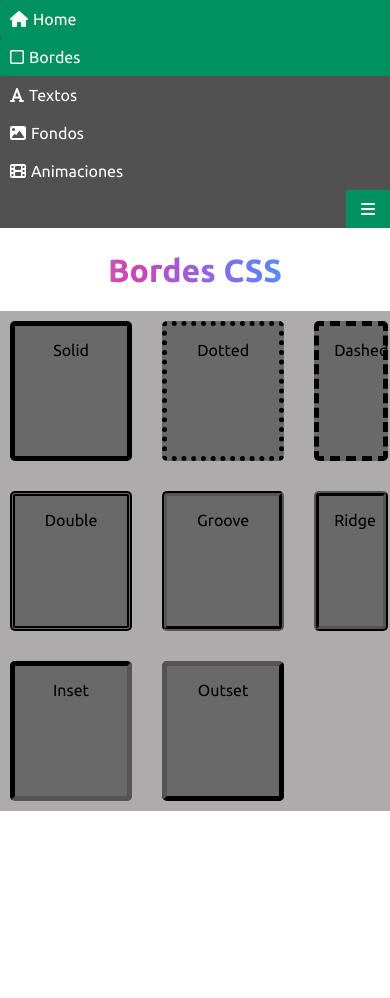
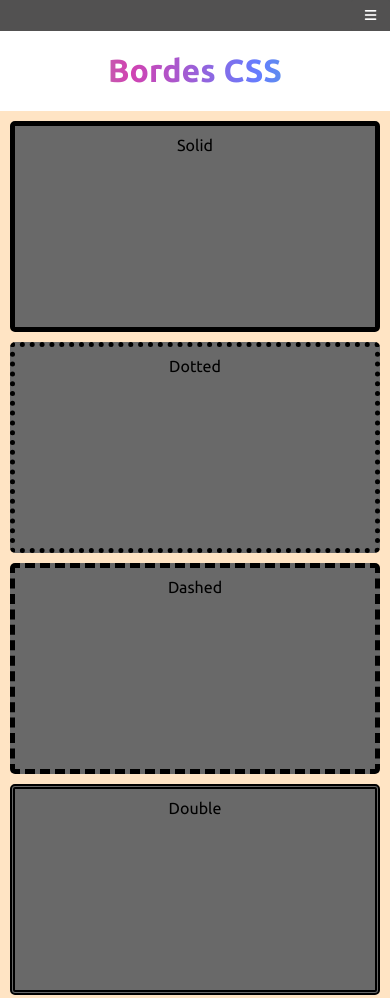
Before and after one commit to Uzudra/Static-web-CSS-2, a plain HTML site: page bordes.html in a window 390 px wide. Shown: the top 998 px of the page. Before the commit the page ends 844 px from the top, so only its background shows below. Drawn offline with Linux system fonts and the light colour scheme.

Commit message:
Custom js

```diff
--- a/bordes.html
+++ b/bordes.html
@@ -1,5 +1,6 @@
 <!DOCTYPE html>
 <html lang="en">
+
 <head>
     <meta charset="UTF-8">
     <meta name="viewport" content="width=device-width, initial-scale=1.0">
@@ -10,15 +11,16 @@
 </head>
 
 <body>
-    <div class="navbar">
-        <a  href="index.html"><i class="fa-solid fa-house"></i>Home</a>
-        <a class="enlacesMenu active" href="bordes.html"><i class="fa-regular fa-square"></i>Bordes</a>
-        <a  href="textos.html"><i class="fa-solid fa-font"></i>Textos</a>
-        <a  href="fondos.html"><i class="fa-solid fa-image"></i>Fondos</a>
-        <a  href="animaciones.html"><i class="fa-solid fa-film"></i>Animaciones</a>
-
-        <div onclick="toggleMenu()" class="responsive">
-            <i class="fa-solid fa-bars"></i>
+    <div class="container-navbar">
+        <div class="navbar">
+            <a href="index.html"><i class="fa-solid fa-house"></i>Home</a>
+            <a class="active" href="bordes.html"><i class="fa-regular fa-square"></i>Bordes</a>
+            <a href="textos.html"><i class="fa-solid fa-font"></i>Textos</a>
+            <a href="fondos.html"><i class="fa-solid fa-image"></i>Fondos</a>
+            <a href="animaciones.html"><i class="fa-solid fa-film"></i>Animaciones</a>
+            <button onclick="toggleMenu()" class="responsive">
+                <i class="fa-solid fa-bars"></i>
+            </button>
         </div>
     </div>
 
@@ -35,9 +37,10 @@
         <div class="cajita Ridge">Ridge</div>
         <div class="cajita Inset">Inset</div>
         <div class="cajita Outset">Outset</div>
+        <div class="cajita variado">Variado</div>
     </div>
 
-<script src="index.js"></script>
+    <script src="index.js"></script>
 </body>
 
 </html>
--- a/css/bordes.css
+++ b/css/bordes.css
@@ -1,44 +1,80 @@
-.container{
+.container {
     display: grid;
-    grid-template-columns: 33% 33% 20%;
-    background-color: rgb(173, 171, 171);
-    gap: 30px;
-    padding: 10px;
-    justify-content: space-around;
+    grid-template-columns: auto auto auto;
+    gap: 10px;
+    justify-content: center;
+    background-color: bisque;
 }
 
-.container > div{
+.container>div {
+    box-sizing: border-box;
+    height: 25vh;
+    width: 25vw;
     background-color: dimgray;
-    padding: 15px;
+    padding: 10px;
     text-align: center;
 }
-.cajita{
-    max-width: 200px;
-    height: 100px;
+
+.cajita {
+    width: 150px;
+    height: 150px;
     border-radius: 5px;
 }
 
-.Solid{
+.Solid {
     border: 5px Solid black;
 }
-.Dotted{
+
+.Dotted {
     border: 5px Dotted black;
 }
-.Dashed{
+
+.Dashed {
     border: 5px Dashed black;
 }
-.Double{
+
+.Double {
     border: 5px Double black;
 }
-.Groove{
+
+.Groove {
     border: 5px Groove black;
 }
-.Ridge{
+
+.Ridge {
     border: 5px Ridge black;
 }
-.Inset{
+
+.Inset {
     border: 5px Inset black;
 }
-.Outset{
+
+.Outset {
     border: 5px Outset black;
 }
+
+.variado {
+    border-style: dashed dotted solid double;
+    border-width: 5px;
+    border-color: rgb(0, 0, 0);
+}
+
+@media (max-width: 500px) {
+
+    .container {
+        display: flex;
+        flex-direction: column;
+        align-items: center;
+        padding: 10px;
+    }
+    .container>div {
+        box-sizing: border-box;
+        width: 100%;
+    }
+
+    .cajita {
+        width: 500px;
+        height: 150px;
+    }
+
+}
--- a/css/fondos.css
+++ b/css/fondos.css
@@ -1,32 +1,47 @@
 .container{
-    display: grid;
-    grid-template-columns: auto auto auto;
-    justify-content: space-evenly;
-    gap: 1rem;
-    padding: 5px;
-    background-color: grey;
+    display: flex;
+    flex-direction: row;
+    justify-content: space-evenly ;
+    gap: 10px;
+    height: auto;
 }
 
 .container > div{
     height: 50vh;
     width: 25vw;
-    padding: 20px 0;
-    border: 2px dashed #000000;
+    border: 1px dashed #000000;
+    border-radius: 100px 0 100px 0;
 }
 
 h4{
     text-align: center;
-    font-size: 1.1rem;
-    color: #fff;
+    font-size: 1.2rem;
+    color: #ffff;
 }
 
 .plano{
     background-color: blueviolet;
 }
 .gradiente{
-    background: linear-gradient(90deg, #ccc, #fb7070);
+    background: linear-gradient(90deg, #ccc, #fb7070, rgb(119, 9, 129));
 }
 
 .imagen{
     background: url("/assets/img/fondo.webp");
 }
+
+@media (max-width:500px){
+    .container{
+        display: flex;
+        flex-direction: column;
+        justify-content: center;
+        padding: 20px;
+    }
+    .container > div{
+        height: 300px;
+        width: 90vw;
+        max-height: auto;
+        border: 1px dashed #000000;
+    }
+
+}
--- a/css/index.css
+++ b/css/index.css
@@ -3,3 +3,7 @@ a{
     color: black;
     font-size: 1.1rem;
 }
+
+h1, h2, p{
+    padding: 10px;
+}
--- a/css/style.css
+++ b/css/style.css
@@ -13,21 +13,30 @@ h1 {
     color: transparent;
 }
 
+.container-navbar{
+    display: flex;
+    flex-direction: column;
+    flex-wrap: nowrap;
+    width: 100%;
+    margin: 0;
+    padding: 0;
+}
+
 .navbar {
-    display: inline-block;
+    padding: 0;
     margin: 0;
     width: 100%;
     background-color: rgb(82, 81, 81);
     transition: all 0.5s ease-in-out;
-
 }
 
 .navbar a {
+    box-sizing: border-box;
     margin: 0;
     float: left;
     color: white;
     text-decoration: none;
-    padding: 10px 5px;
+    padding: 5px 5px;
     transition: width 2s ease-in-out;
     border-radius: 2px;
 }
@@ -46,31 +55,44 @@ i {
 
 .responsive {
     display: none;
+    color: #fff;
+    padding: 8px;
+    width: 100%;
+    margin: 0;
+    border-radius: 2px;
+    border: none;
+    outline: none;
+    transition: all 100ms ease-in-out;
+    background-color: rgb(82, 81, 81);
+}
 
+.responsive:hover {
+    background-color: rgb(0, 145, 97);
 }
 
 .introduccion {
+    font-size: 1rem;
     text-align: center;
     text-justify: justify;
 }
 
 @media (max-width: 500px) {
         .responsive {
-        position: relative;
-        color: #fff;
         display: block;
+        width: 10%;
         float: right;
-        padding: 10px;
-        border-radius: 2px;
-        background-color: rgb(0, 145, 97);
-        transition: all 0.5s ease-in-out;
+        background-color: rgb(82, 81, 81);
     }
-    .responsive:hover {
-        opacity: 0.8;
+    .container-navbar{
+        display: flex;
+        flex-direction: column;
+        width: 100%;
+        box-sizing: border-box;
     }
-    .navbar a {
+    a{
         width: 100%;
         display: block;
     }
 
+
 }
--- a/index.js
+++ b/index.js
@@ -1,8 +1,28 @@
-
 function toggleMenu() {
-    const navLinks = document.querySelectorAll('.navbar a');
+    const navLinks = Array.from(document.querySelectorAll('.navbar a'));
     navLinks.forEach(link => {
-        link.style.display = link.style.display === 'block' ? 'none' : 'block';
+        link.style.display = (link.style.display === 'block') ? 'none' : 'block';
         link.classList.toggle('show');
     });
 }
+
+function showMenuOnLargeScreen() {
+    const windowWidth = window.innerWidth;
+    const navLinks = document.querySelectorAll('.navbar a');
+    const responsiveButton = document.querySelector('.responsive'); // Definimos responsiveButton aquí
+
+    if (windowWidth > 500) {
+        for (const link of navLinks) {
+            link.style.display = 'block';
+        }
+    } else {
+        if (responsiveButton && !responsiveButton.classList.contains('show')) {
+            for (const link of navLinks) {
+                link.style.display = 'none';
+            }
+        }
+    }
+}
+
+window.addEventListener('resize', showMenuOnLargeScreen);
+window.addEventListener('load', showMenuOnLargeScreen);
```
Also changed, not shown: animaciones.html (+5 -3 lines), fondos.html (+4 -3 lines), index.html (+12 -11 lines), textos.html (+11 -10 lines).
